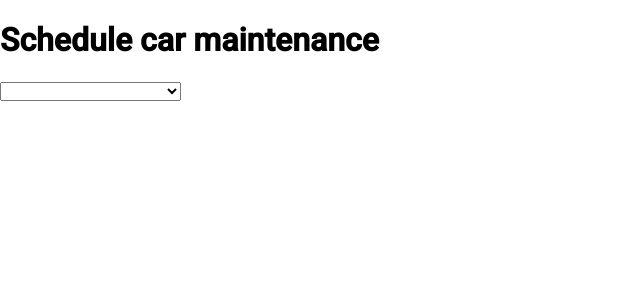
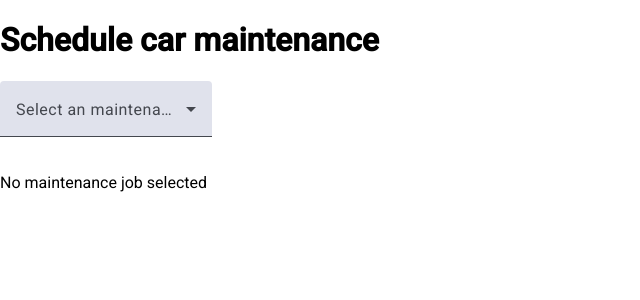
Before and after one commit to JorisWijgert/CarMaintenance, an Angular app: page / in a window 1280 px wide. Shown: the top 300 px of the page, without its empty margins (0-640 px from the left). Built offline with nearby package versions, Linux system fonts and the light colour scheme.

Commit message:
feat(wip): Add selector for job, display details, add date and timepicker

```diff
--- a/src/app/app.component.html
+++ b/src/app/app.component.html
@@ -1,10 +1,64 @@
 <div>
   <h1>Schedule car maintenance</h1>
+
   <form [formGroup]="scheduleMaintenanceJobForm">
-    <select id="maintenanceJob" formControlName="maintenanceJob">
-      @for (m of maintenanceJobs; track m.id) {
-        <option [ngValue]="m.id">{{ m.jobTitle }}</option>
-      }
-    </select>
+    <mat-form-field>
+      <mat-label>Select an maintenance job:</mat-label>
+      <mat-select
+        id="maintenanceJob"
+        formControlName="maintenanceJob"
+        (selectionChange)="jobChange()"
+      >
+        @for (m of maintenanceJobs; track m.id) {
+        <mat-option [value]="m.id">{{ m.jobTitle }}</mat-option>
+        }
+      </mat-select>
+    </mat-form-field>
   </form>
+
+  <!-- Display details when a job is selected, or a message that a job isn't selected yet -->
+  @if(!selectedMaintenanceJob) {
+  <p>No maintenance job selected</p>
+  } @else {
+  <h3>{{ selectedMaintenanceJob.jobTitle }}</h3>
+  <p>{{ selectedMaintenanceJob.jobDescription }}</p>
+  <!-- Determine whether it should be hour or hours -->
+  @if(selectedMaintenanceJob.serviceHours === 1) {
+  <p>
+    This job will take {{ selectedMaintenanceJob.serviceHours }} hour to
+    complete
+  </p>
+  } @else {
+  <p>
+    This job will take {{ selectedMaintenanceJob.serviceHours }} hours to
+    complete
+  </p>
+  }
+  <!-- Either show that no spare parts are required or list the required spare parts -->
+  @if(!selectedMaintenanceJob.spareParts ||
+  selectedMaintenanceJob.spareParts.length === 0){
+  <p>This job doesn't require spare parts</p>
+  } @else {
+  <h4>Spare parts</h4>
+  <ul>
+    @for (s of selectedMaintenanceJob.spareParts; track s.id) {
+    <li>{{ s.partName }}, € {{ s.cost }}</li>
+    }
+  </ul>
+  }
+  <form [formGroup]="dateTimeForm">
+    <mat-form-field>
+      <mat-label>Choose a date</mat-label>
+      <input matInput [matDatepicker]="datepicker">
+      <mat-datepicker-toggle matIconSuffix [for]="datepicker"></mat-datepicker-toggle>
+      <mat-datepicker #datepicker></mat-datepicker>
+    </mat-form-field>
+    <mat-form-field>
+      <mat-label>Pick a time</mat-label>
+      <input matInput [matTimepicker]="timepicker">
+      <mat-timepicker-toggle matIconSuffix [for]="timepicker"/>
+      <mat-timepicker #timepicker/>
+    </mat-form-field>
+  </form>
+  }
 </div>
--- a/src/app/app.component.ts
+++ b/src/app/app.component.ts
@@ -1,24 +1,45 @@
-import { Component, OnInit } from '@angular/core';
+import { ChangeDetectionStrategy, Component, OnInit } from '@angular/core';
 import { CarService } from './services/car.service';
 import { FormControl, FormGroup, ReactiveFormsModule } from '@angular/forms';
 import { MaintenanceJob } from './models/maintenance-job';
-import { CommonModule } from '@angular/common';
+import { MatSelectModule } from '@angular/material/select';
+import { MatInputModule } from '@angular/material/input';
+import { MatFormFieldModule } from '@angular/material/form-field';
+import { MatTimepickerModule } from '@angular/material/timepicker';
+import { MatDatepickerModule } from '@angular/material/datepicker';
+import { provideNativeDateAdapter } from '@angular/material/core';
 
 @Component({
   selector: 'app-root',
-  imports: [ReactiveFormsModule],
+  providers: [provideNativeDateAdapter()],
+  imports: [
+    ReactiveFormsModule,
+    MatFormFieldModule,
+    MatSelectModule,
+    MatInputModule,
+    MatTimepickerModule,
+    MatDatepickerModule
+  ],
   templateUrl: './app.component.html',
   styleUrl: './app.component.scss',
+  changeDetection: ChangeDetectionStrategy.OnPush,
 })
 export class AppComponent implements OnInit {
   public title = 'CarMaintenance';
   public maintenanceJobs: MaintenanceJob[] = [];
   public scheduleMaintenanceJobForm: FormGroup;
+  public dateTimeForm: FormGroup;
+  public selectedMaintenanceJob?: MaintenanceJob;
 
   constructor(public carService: CarService) {
     this.scheduleMaintenanceJobForm = new FormGroup({
       maintenanceJob: new FormControl(null),
     });
+
+    this.dateTimeForm = new FormGroup({
+      date: new FormControl(null),
+      time: new FormControl(null),
+    })
   }
 
   public ngOnInit(): void {
@@ -26,4 +47,11 @@ export class AppComponent implements OnInit {
       this.maintenanceJobs = jobs;
     });
   }
+
+  public jobChange() {
+    const formValue = this.scheduleMaintenanceJobForm.value.maintenanceJob;
+    this.selectedMaintenanceJob = this.maintenanceJobs.find(
+      (job) => job.id === formValue
+    );
+  }
 }
```
